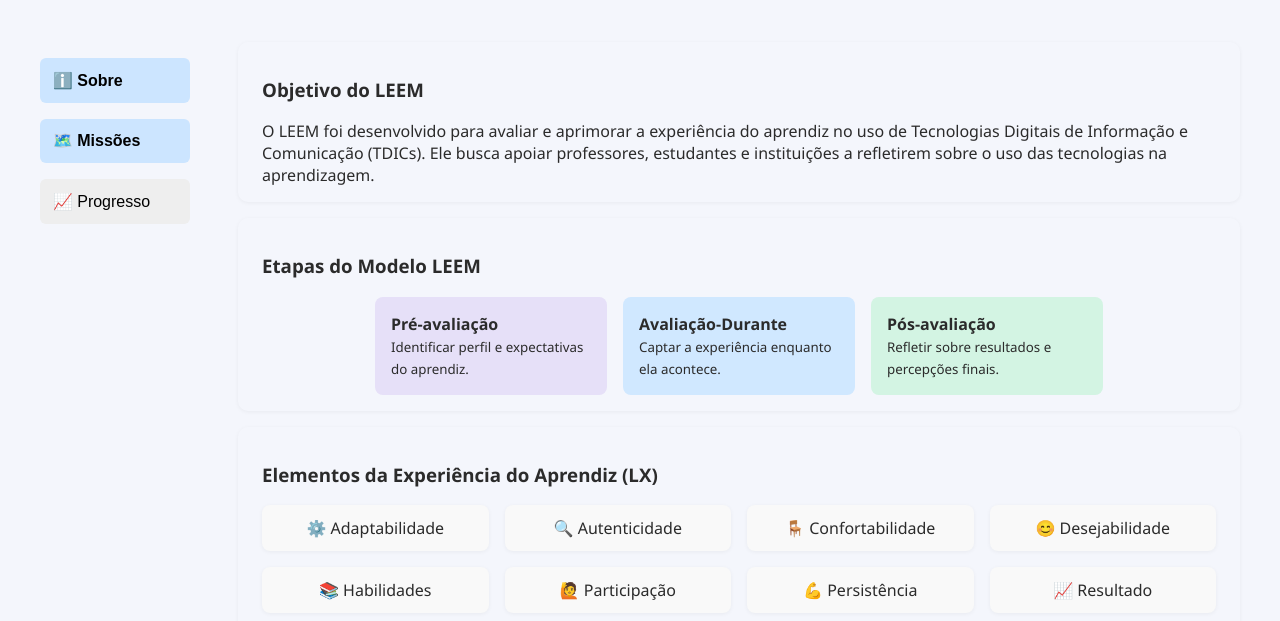
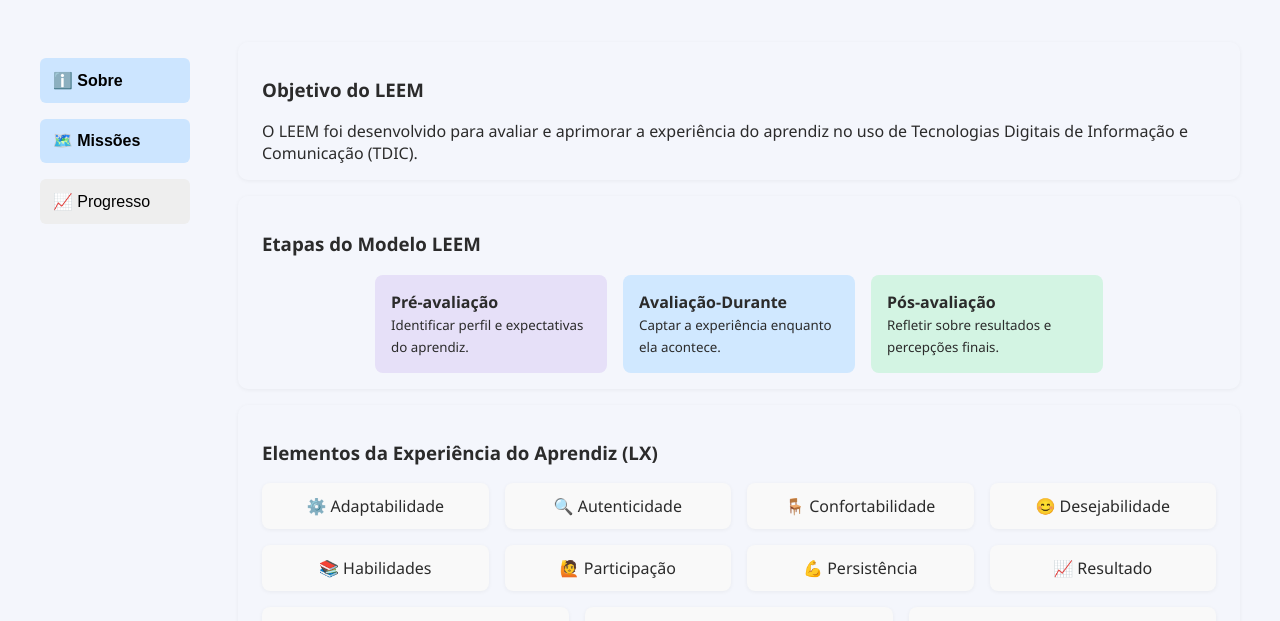
Before and after one commit to gabrielacorbariufpr/leem, a website: page index.html in a window 1280 px wide. Shown: the part 152-773 px from the top of the page. Drawn offline with Linux system fonts and the light colour scheme.

Commit message:
Update index.html

```diff
--- a/index.html
+++ b/index.html
@@ -420,8 +420,7 @@
         Objetivo do LEEM
        </h3>
        <div>
-        O LEEM foi desenvolvido para avaliar e aprimorar a experiência do aprendiz no uso de Tecnologias Digitais de Informação e Comunicação (TDICs).
-        Ele busca apoiar professores, estudantes e instituições a refletirem sobre o uso das tecnologias na aprendizagem.
+        O LEEM foi desenvolvido para avaliar e aprimorar a experiência do aprendiz no uso de Tecnologias Digitais de Informação e Comunicação (TDIC).
        </div>
       </div>
       <div class="bloco-sobre bloco-card">
```
